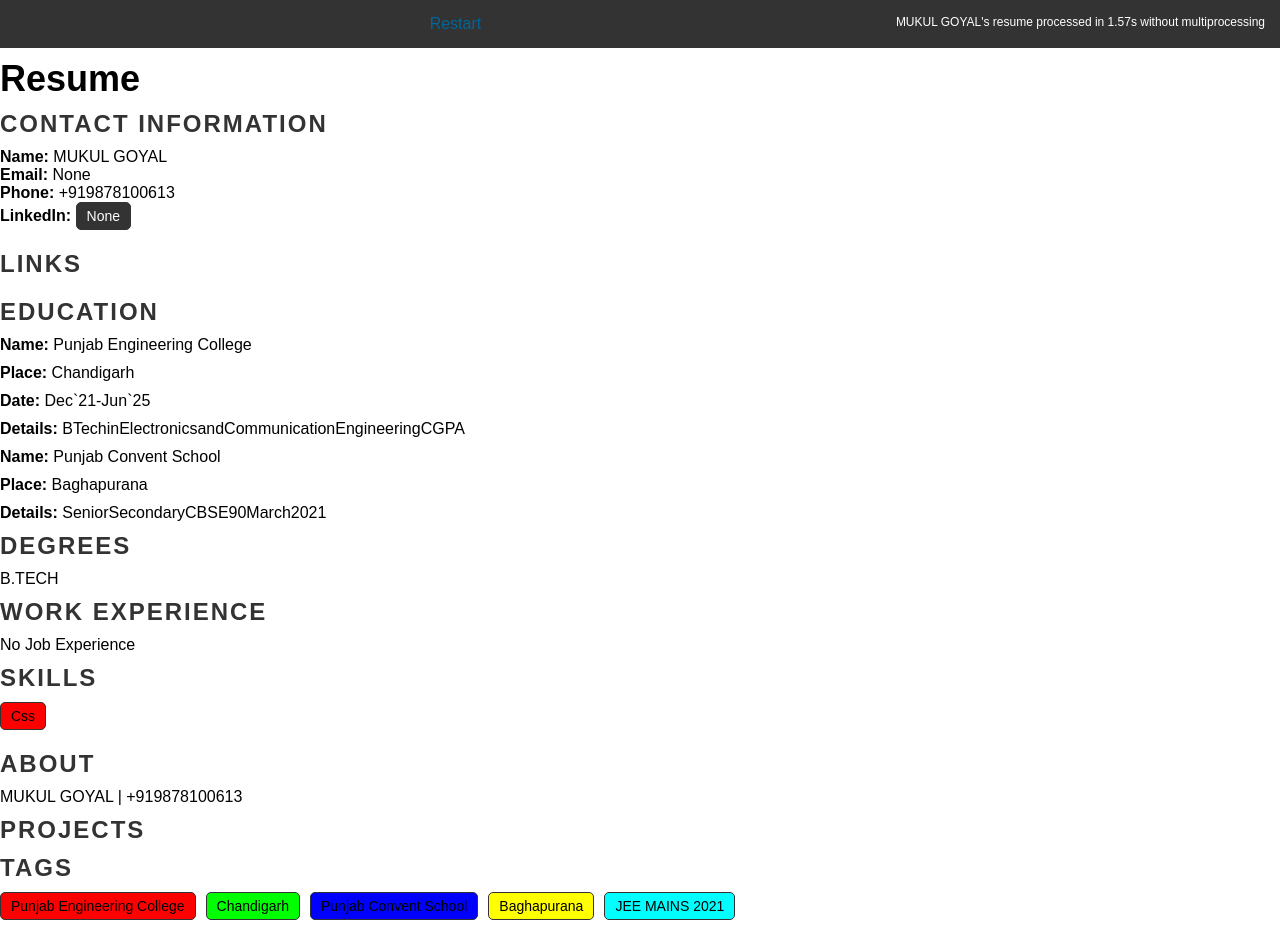
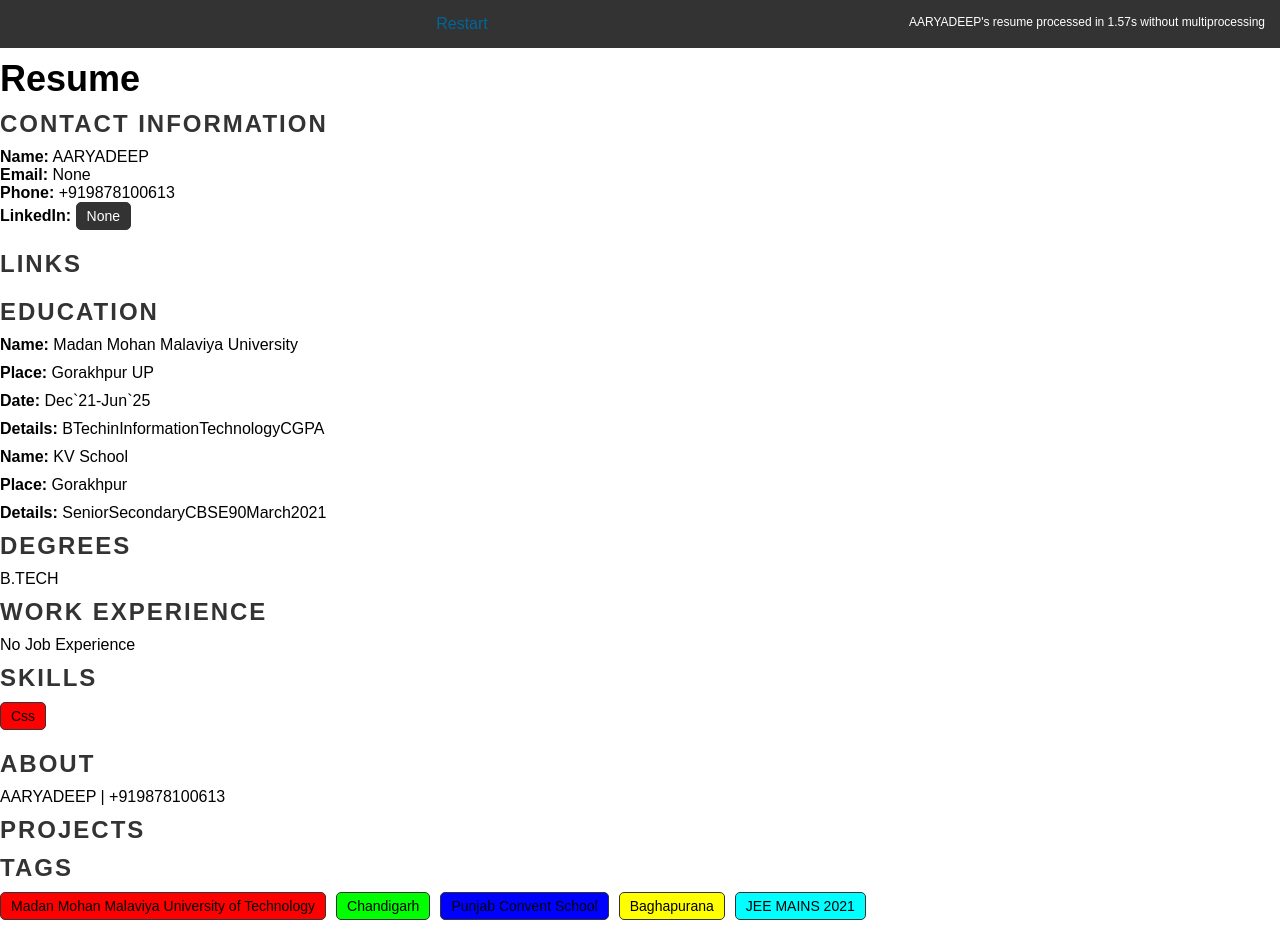
Before and after one commit to Aaryadeep/Resume-Parser, a Flask app: page /results in a window 1280 px wide. Run offline with Flask 2, Linux system fonts and the light colour scheme; the visitor is signed in with stand-in values (Sample User, id 1); parts of the project's set-up code (start-up, migrations or seed data) failed here and were passed over.

Commit message:
Update results.html

```diff
--- a/app/templates/results.html
+++ b/app/templates/results.html
@@ -175,11 +175,11 @@ li {
     <body>
       <div class="header">
       <a href="/" onClick='clearVariables()'>Restart</a>
-        <span class="header-time">MUKUL GOYAL's resume processed in 1.57s without multiprocessing</span>
+        <span class="header-time">AARYADEEP's resume processed in 1.57s without multiprocessing</span>
       </div>
       <h1>Resume</h1>
       <h2>Contact Information</h2>
-      <p><b>Name:</b> MUKUL GOYAL</p>
+      <p><b>Name:</b> AARYADEEP</p>
       <p><b>Email:</b> None</p>
       <p><b>Phone:</b> +919878100613</p>
       <p><b>LinkedIn:</b> <a href='None' class='skill-tag'>None</a></p>
@@ -189,8 +189,8 @@ li {
       </div>
       <h2>Education</h2>
       <ul>
-  <li><b>Name:</b> Punjab Engineering College</li><li><b>Place:</b> Chandigarh</li><li><b>Date:</b> Dec`21-Jun`25</li><li><b>Details:</b> BTechinElectronicsandCommunicationEngineeringCGPA</li><li>
-<li><li><b>Name:</b> Punjab Convent School</li><li><b>Place:</b> Baghapurana</li><li><b>Details:</b> SeniorSecondaryCBSE90March2021</li><li>
+  <li><b>Name:</b> Madan Mohan Malaviya University</li><li><b>Place:</b> Gorakhpur UP</li><li><b>Date:</b> Dec`21-Jun`25</li><li><b>Details:</b> BTechinInformationTechnologyCGPA</li><li>
+<li><li><b>Name:</b> KV School</li><li><b>Place:</b> Gorakhpur</li><li><b>Details:</b> SeniorSecondaryCBSE90March2021</li><li>
 <li>
       </ul>
       <h2>Degrees</h2>
@@ -207,7 +207,7 @@ li {
       </div>
       <h2>About</h2>
       <p>
-MUKUL GOYAL
+AARYADEEP
  |  +919878100613</p>
       <h2>Projects</h2>
       <ul>
@@ -215,7 +215,7 @@ MUKUL GOYAL
       </ul>
       <h2>Tags</h2>
       <div class="tag-list">
-  <span class='tag tag' style='background-color: #ff0000'>Punjab Engineering College</span><span class='tag tag' style='background-color: #00ff00'>Chandigarh</span><span class='tag tag' style='background-color: #0000ff'>Punjab Convent School</span><span class='tag tag' style='background-color: #ffff00'>Baghapurana</span><span class='tag tag' style='background-color: #00ffff'>JEE MAINS 2021</span>
+  <span class='tag tag' style='background-color: #ff0000'>Madan Mohan Malaviya University of Technology</span><span class='tag tag' style='background-color: #00ff00'>Chandigarh</span><span class='tag tag' style='background-color: #0000ff'>Punjab Convent School</span><span class='tag tag' style='background-color: #ffff00'>Baghapurana</span><span class='tag tag' style='background-color: #00ffff'>JEE MAINS 2021</span>
       </div>
     </body>
   </html>
```
